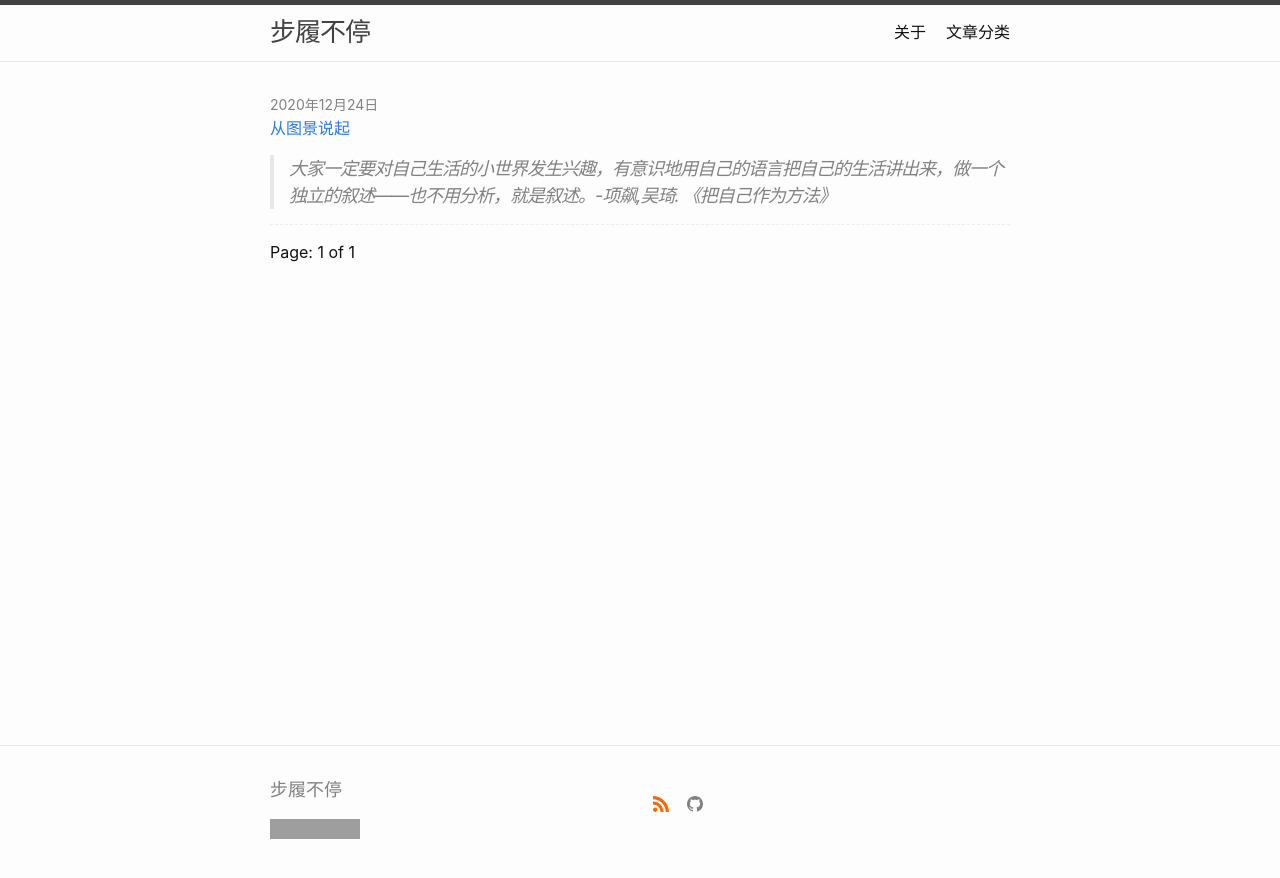
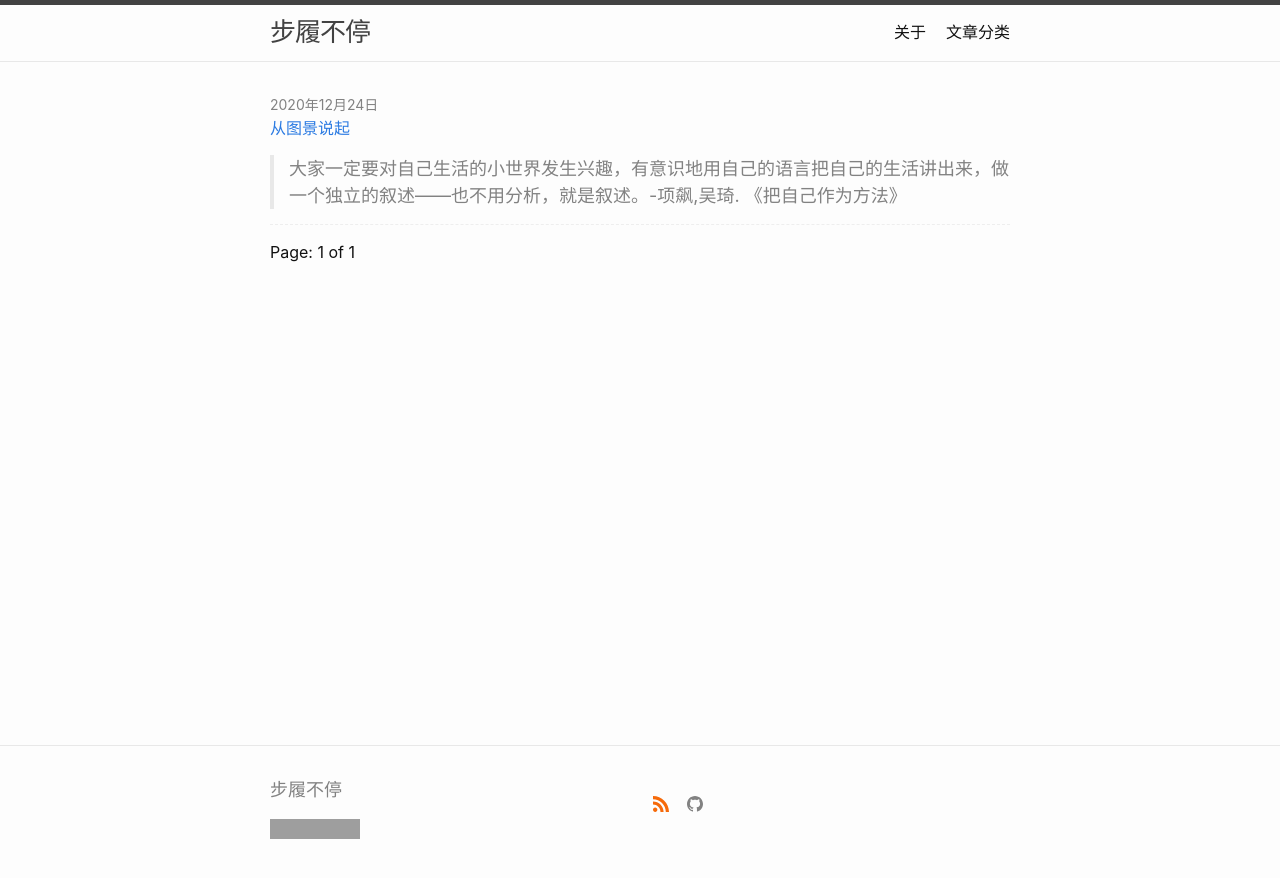
Before and after one commit to devqin/devqin.github.io, a Jekyll site: the page built from index.html, in a window 1280 px wide. Shown: the top 878 px of the page. Built offline with Jekyll 4.4.1, drawn with Linux system fonts in a browser that asks for light colours; the list of posts is cut into pages by our own code; grey boxes are pictures that could not be loaded.

Commit message:
Update _base.scss

```diff
--- a/_sass/minima/_base.scss
+++ b/_sass/minima/_base.scss
@@ -135,8 +135,6 @@ blockquote {
   border-left: 4px solid $grey-color-light;
   padding-left: $spacing-unit / 2;
   @include relative-font-size(1.125);
-  letter-spacing: -1px;
-  font-style: italic;
 
   > :last-child {
     margin-bottom: 0;
```
